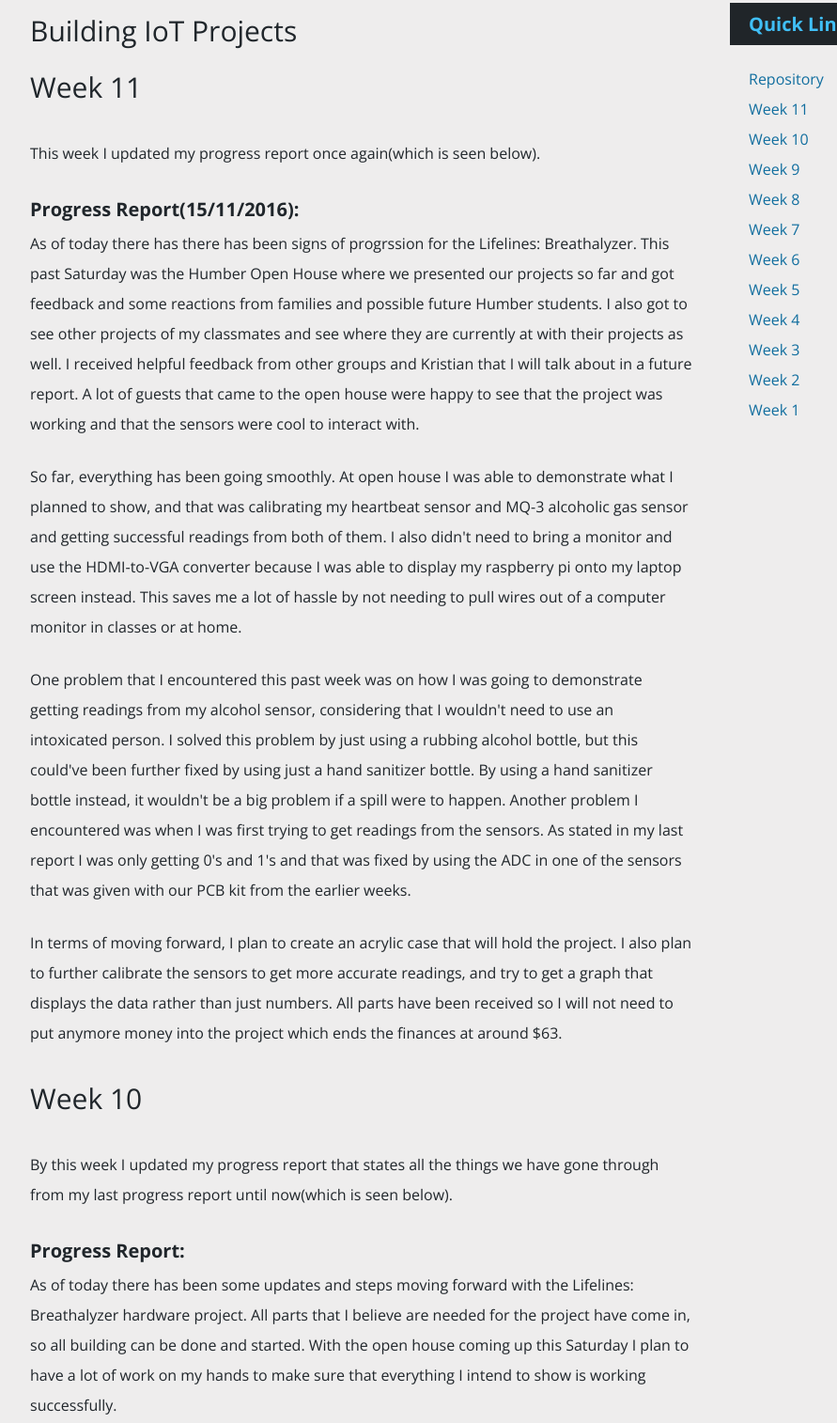
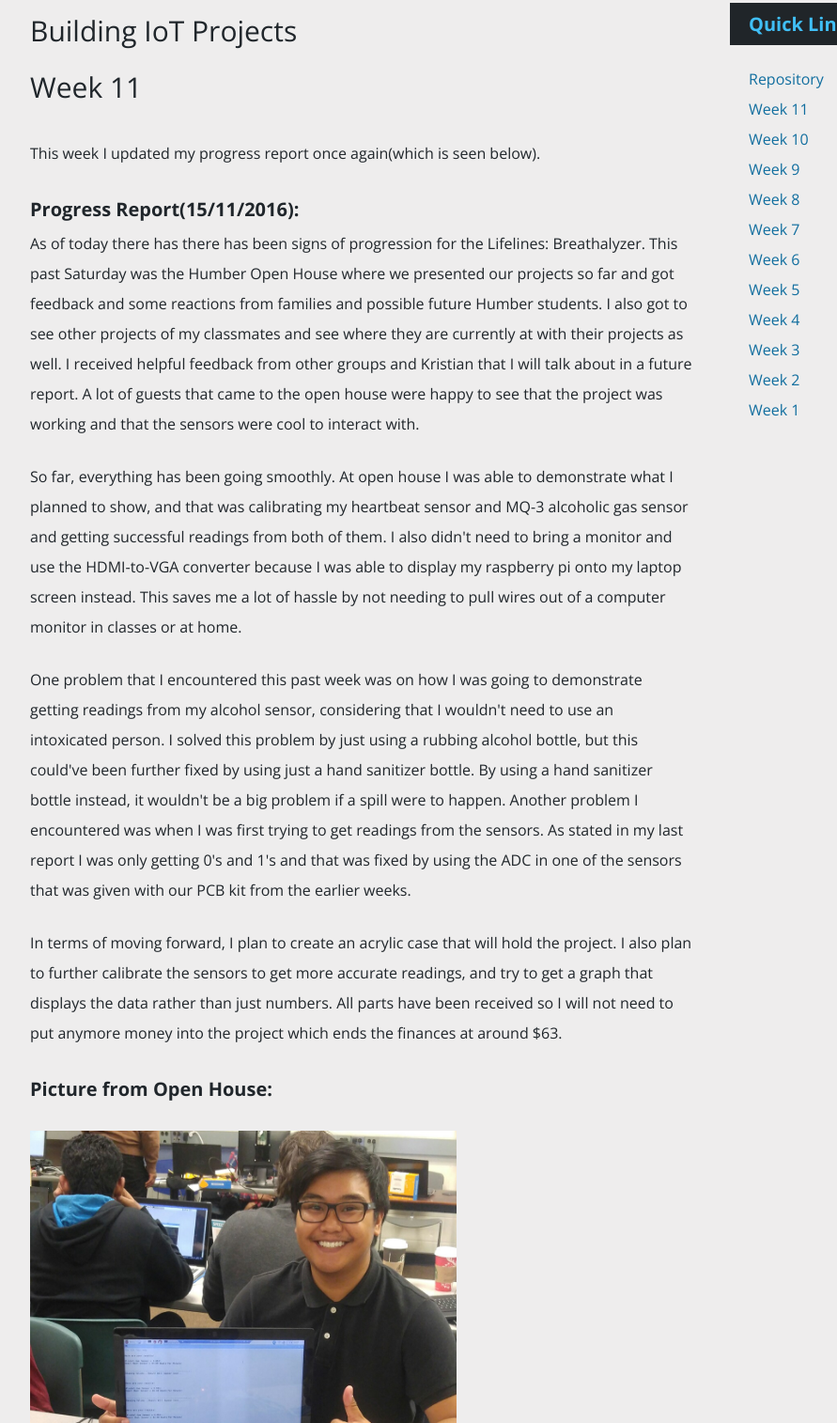
Before and after one commit to EugeneHasJeans/EugeneHasJeans.github.io, a plain HTML site: page index.html in a window 1280 px wide. Shown: the part 283-1797 px from the top of the page at 94% size, without its empty margins (73-964 px from the left). Drawn offline with nearby package versions, Linux system fonts and the light colour scheme.

Commit message:
Fixed errors, added picture

```diff
--- a/indexcontent.html
+++ b/indexcontent.html
@@ -8,7 +8,7 @@
   <p>
    <p> This week I updated my progress report once again(which is seen below).</p>
 		<h4>Progress Report(15/11/2016):</h4>
-		<p>As of today there has there has been signs of progrssion for the Lifelines: Breathalyzer.
+		<p>As of today there has there has been signs of progression for the Lifelines: Breathalyzer.
 	    This past Saturday was the Humber Open House where we presented our projects so far and
 	    got feedback and some reactions from families and possible future Humber students. I also
 	    got to see other projects of my classmates and see where they are currently at with their
@@ -35,6 +35,8 @@
 		just numbers. All parts have been received so I will not need to put anymore money into the project which ends the
 		finances at around $63.
 		</p>
+		<p><h4>Picture from Open House:</h4></p>
+		<p><img src="images/openhouse.jpg" alt="OpenHouse" style="width:454px;height:554px;"></p>
 		 </p>
  </SECTION>
 
```
Also changed, not shown: images/openhouse.jpg (added).
